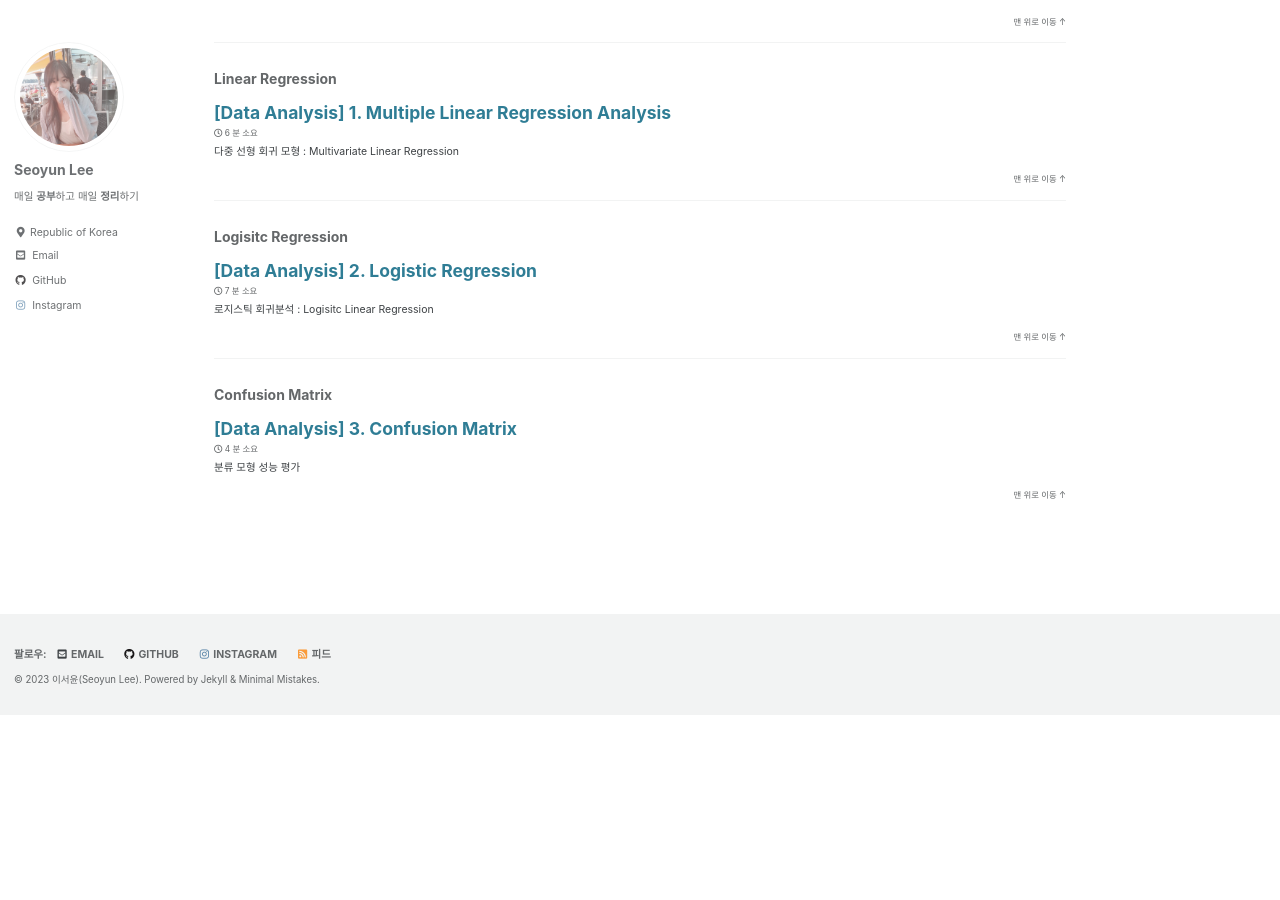
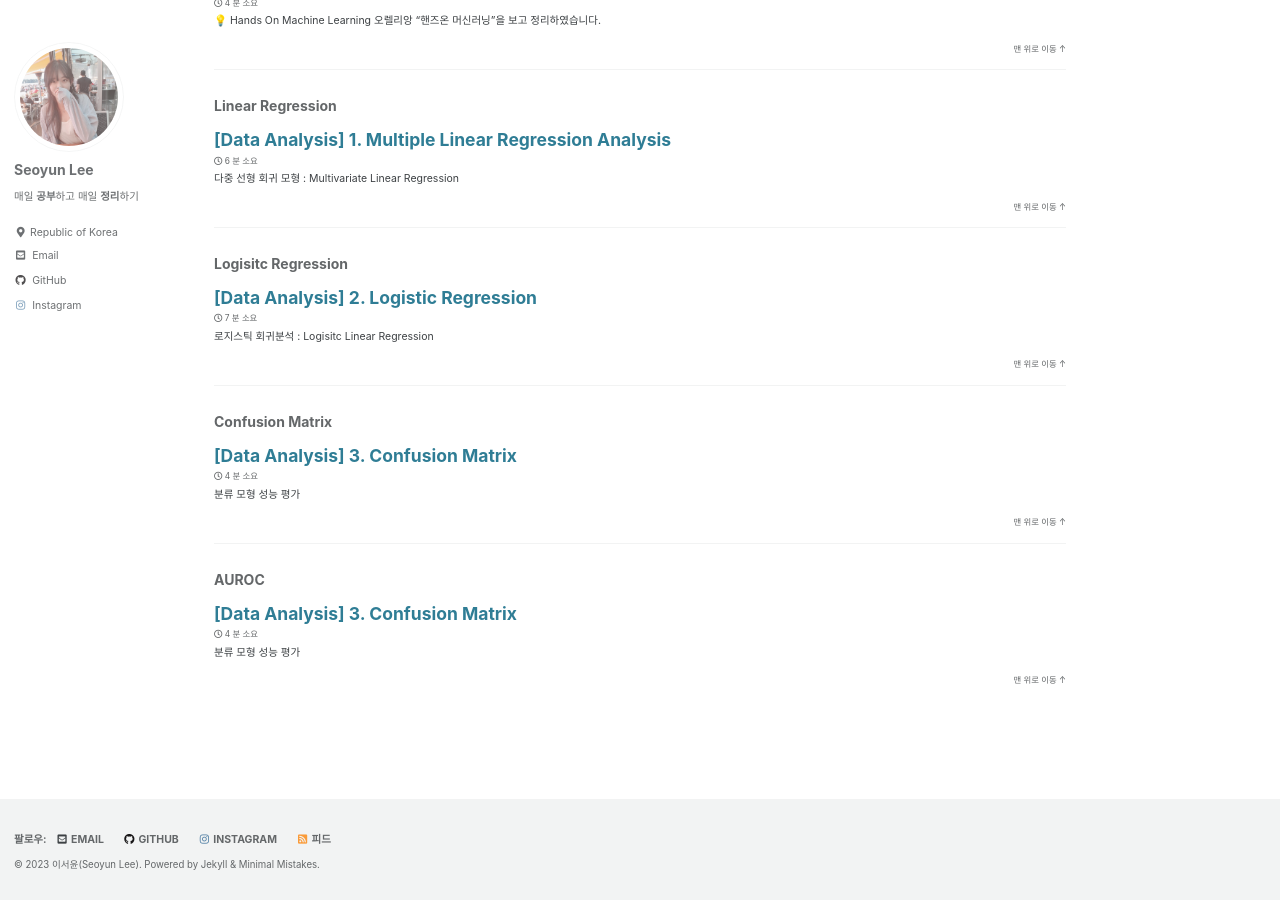
Before and after one commit to seoyun2/seoyun2.github.io, a Jekyll site: the page built from _pages/category-archive.md, in a window 1280 px wide and 900 px high, scrolled down 1892 px. Built offline with Jekyll 4.4.1, drawn with Linux system fonts in a browser that asks for light colours; cached includes are drawn as plain includes; before the commit the page ends 2607 px from its top, so only the background shows below that.

Commit message:
Update 2023-01-03-AUROC-01.md

```diff
--- a/_posts/2023-01-03-AUROC-01.md
+++ b/_posts/2023-01-03-AUROC-01.md
@@ -3,6 +3,7 @@
 categories:
   - Data Analysis
   - Confusion Matrix
+  - AUROC
 tags:
   - Data Analysis
   - Confusion Matrix
```
